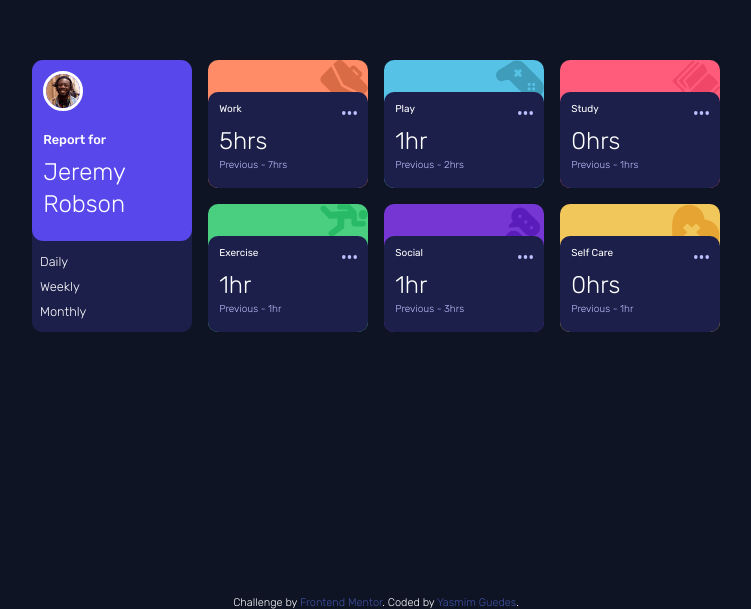
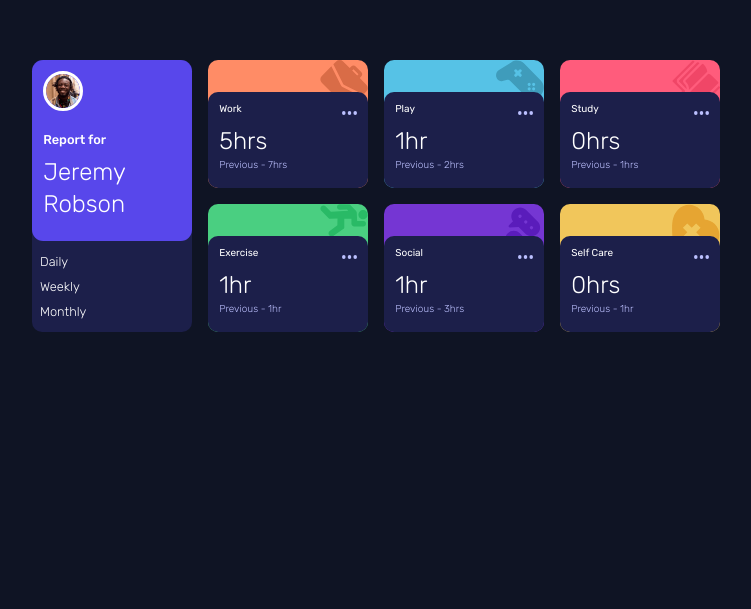
Before and after one commit to yaasxzw/Time-tracking-dashboard, a plain HTML site: page time-tracking-dashboard-main/time-tracking-dashboard-main/index.html in a window 1280 px wide. Shown: the part 204-813 px from the top of the page, without its empty margins (264-1015 px from the left). Drawn offline with Linux system fonts and the light colour scheme.

Commit message:
Update index.html

```diff
--- a/time-tracking-dashboard-main/time-tracking-dashboard-main/index.html
+++ b/time-tracking-dashboard-main/time-tracking-dashboard-main/index.html
@@ -407,9 +407,6 @@
   </div>
 
 </main>
-  <div class="attribution">
-    Challenge by <a href="https://www.frontendmentor.io?ref=challenge" target="_blank">Frontend Mentor</a>.
-    Coded by <a href="#">Yasmim Guedes</a>.
-  </div>
+
 </body>
 </html>
```
